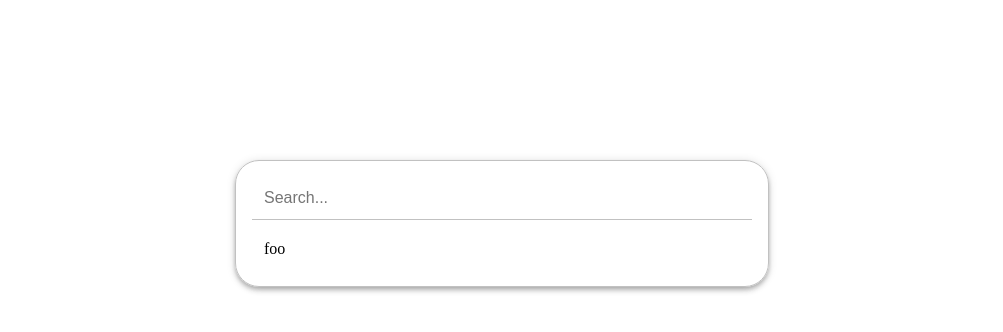
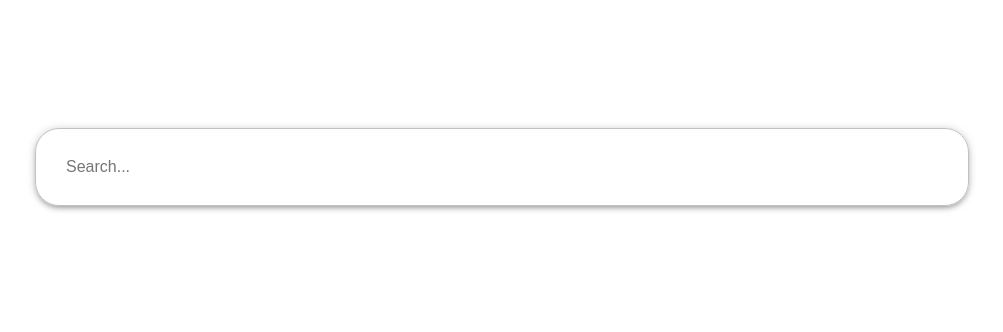
Before and after one commit to alex996/hacker-news-search, a React app: page / in a window 1280 px wide. Shown: the top 332 px of the page, without its empty margins (138-1141 px from the left). Built offline with nearby package versions, Linux system fonts and the light colour scheme.

Commit message:
feat: Implement search

```diff
--- a/index.html
+++ b/index.html
@@ -4,6 +4,10 @@
     <meta charset="UTF-8" />
     <meta name="viewport" content="width=device-width, initial-scale=1.0" />
     <title>HN Search</title>
+    <link
+      rel="stylesheet"
+      href="https://fonts.googleapis.com/css?family=Roboto:300,400,500"
+    />
   </head>
   <body>
     <div id="app"></div>
--- a/src/Search.js
+++ b/src/Search.js
@@ -1,30 +1,69 @@
 import React, { useState } from 'react'
 import clsx from 'clsx'
+
+const API_URL =
+  'https://hn.algolia.com/api/v1/search_by_date?tags=story&hitsPerPage=10&query='
 
 const Search = props => {
   const [input, setInput] = useState('')
   const [hasFocus, setHasFocus] = useState(true)
+  const [stories, setStories] = useState([])
+  const [delay, setDelay] = useState()
 
-  const handleInput = e => setInput(e.target.value)
+  const fetchStories = async query => {
+    const res = await fetch(`${API_URL}${query}`)
+
+    const { hits: stories } = await res.json()
+
+    setStories(stories)
+  }
+
+  const handleInput = async e => {
+    const query = e.target.value
+
+    clearTimeout(delay)
+
+    setDelay(setTimeout(() => fetchStories(query), 250))
+
+    setInput(query)
+  }
 
   const handleFocus = () => setHasFocus(true)
 
   const handleBlur = () => setHasFocus(false)
+
+  const hasStories = stories.length !== 0
 
   return (
     <div className={clsx('search', hasFocus && 'focused')}>
       <input
         autoFocus
         value={input}
-        className="input"
+        className={clsx('input', hasStories && 'has-results')}
         placeholder="Search..."
         onChange={handleInput}
         onFocus={handleFocus}
         onBlur={handleBlur}
       />
-      <ul className="results">
-        <li>foo</li>
-      </ul>
+      {hasStories && (
+        <ul className="results">
+          {stories.map(story => (
+            <li key={story.objectID}>
+              <span />{' '}
+              <a
+                target="_blank"
+                rel="noopener noreferrer"
+                className="title"
+                href={story.url}
+              >
+                <span className="score">{story.points} pts.</span>
+                <span className="title">{story.title}</span>
+                <em className="author">by {story.author}</em>
+              </a>
+            </li>
+          ))}
+        </ul>
+      )}
     </div>
   )
 }
--- a/src/style.scss
+++ b/src/style.scss
@@ -1,42 +1,73 @@
 body {
   margin: 0;
+  font-family: "Roboto", sans-serif;
 }
 
 #app {
+  height: 100vh;
   width: 100vw;
   display: flex;
   justify-content: center;
+  align-items: flex-start;
 }
 
 .search {
   flex: 1;
-  max-width: 500px;
-  margin: 10rem 1rem 0;
+  display: flex;
+  flex-direction: column;
+  max-width: 900px;
+  margin: 10% 1rem 0;
   padding: 1rem;
   border: 1px solid #c1c1c1;
   border-radius: 1.5rem;
 
   &.focused {
-    box-shadow: 0px 2px 4px -1px rgba(0, 0, 0, 0.2),
-      0px 4px 5px 0px rgba(0, 0, 0, 0.14), 0px 1px 10px 0px rgba(0, 0, 0, 0.12);
+    box-shadow: 0px 1px 8px 0px rgba(0, 0, 0, 0.2),
+      0px 3px 4px 0px rgba(0, 0, 0, 0.14), 0px 3px 3px -2px rgba(0, 0, 0, 0.12);
   }
 
   .input,
   .results {
-    width: 100%;
+    flex: 1;
     font-size: 1rem;
-    padding: 0.75rem;
+    box-sizing: border-box;
   }
 
   .input {
     outline: none;
-    box-sizing: border-box;
     border: none;
-    border-bottom: 1px solid #c1c1c1;
+    margin: 0.75rem;
+
+    &.has-results {
+      padding-bottom: 1rem;
+      border-bottom: 1px solid #c1c1c1;
+    }
   }
 
   .results {
     list-style: none;
-    margin: 0.5rem 0 0;
+    padding: 0.75rem;
+    margin: 0;
+
+    li {
+      a {
+        display: flex;
+        text-decoration: none;
+
+        .title {
+          flex: 1;
+          padding: 0 0.75rem;
+        }
+
+        .score,
+        .author {
+          color: #6d6d6d;
+        }
+      }
+
+      &:not(:last-child) {
+        padding-bottom: 1.75rem;
+      }
+    }
   }
 }
```
